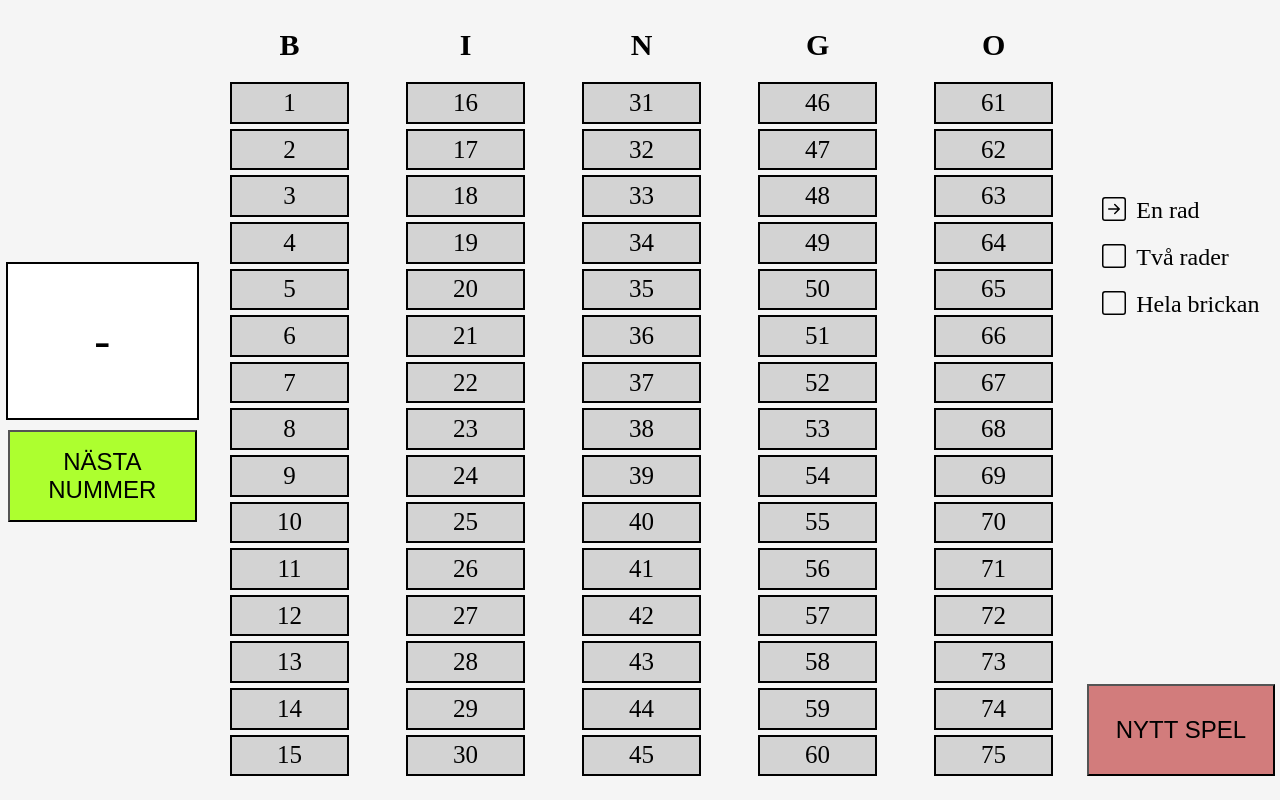
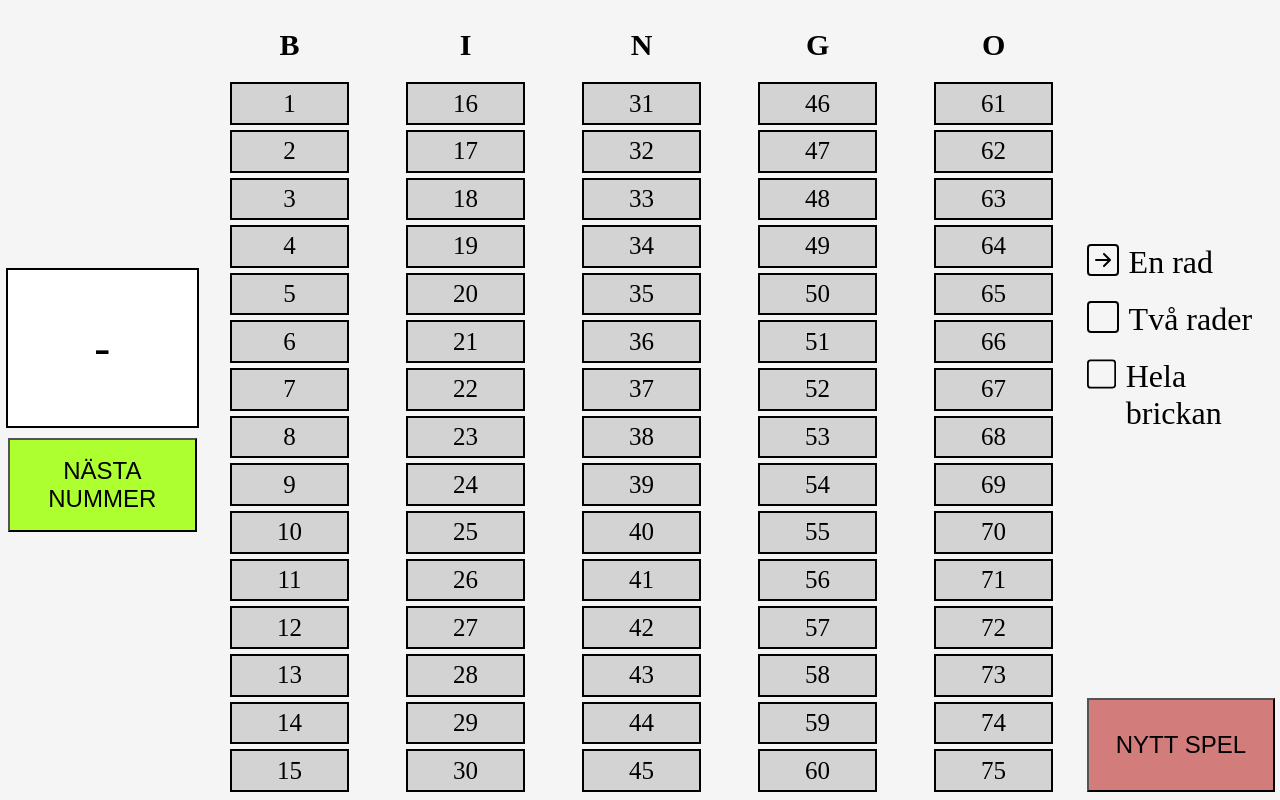
Before and after one commit to rostabingo/rostabingo.github.io, a React (Vite) app: page / in a window 1280 px wide. Built offline with nearby package versions, Linux system fonts and the light colour scheme.

Commit message:
make target text larger make game larger as a whole

```diff
--- a/src/components/Targets/Targets.module.scss
+++ b/src/components/Targets/Targets.module.scss
@@ -1,12 +1,12 @@
 .targetWrapper {
-    margin-top: 100%;
+    margin-top: 125%;
     display: flex;
     flex-direction: column;
     gap: 20px;
 }
 
 .target {
-    font-size: x-large;
+    font-size: xx-large;
     display: flex;
     gap: 10px;
 }
--- a/src/containers/App/App.module.scss
+++ b/src/containers/App/App.module.scss
@@ -4,7 +4,7 @@
     justify-content: center;
     align-items: center;
     gap: 5px;
-    height: 96vh;
+    height: 98vh;
     width: 99vw;
 }
 
```
